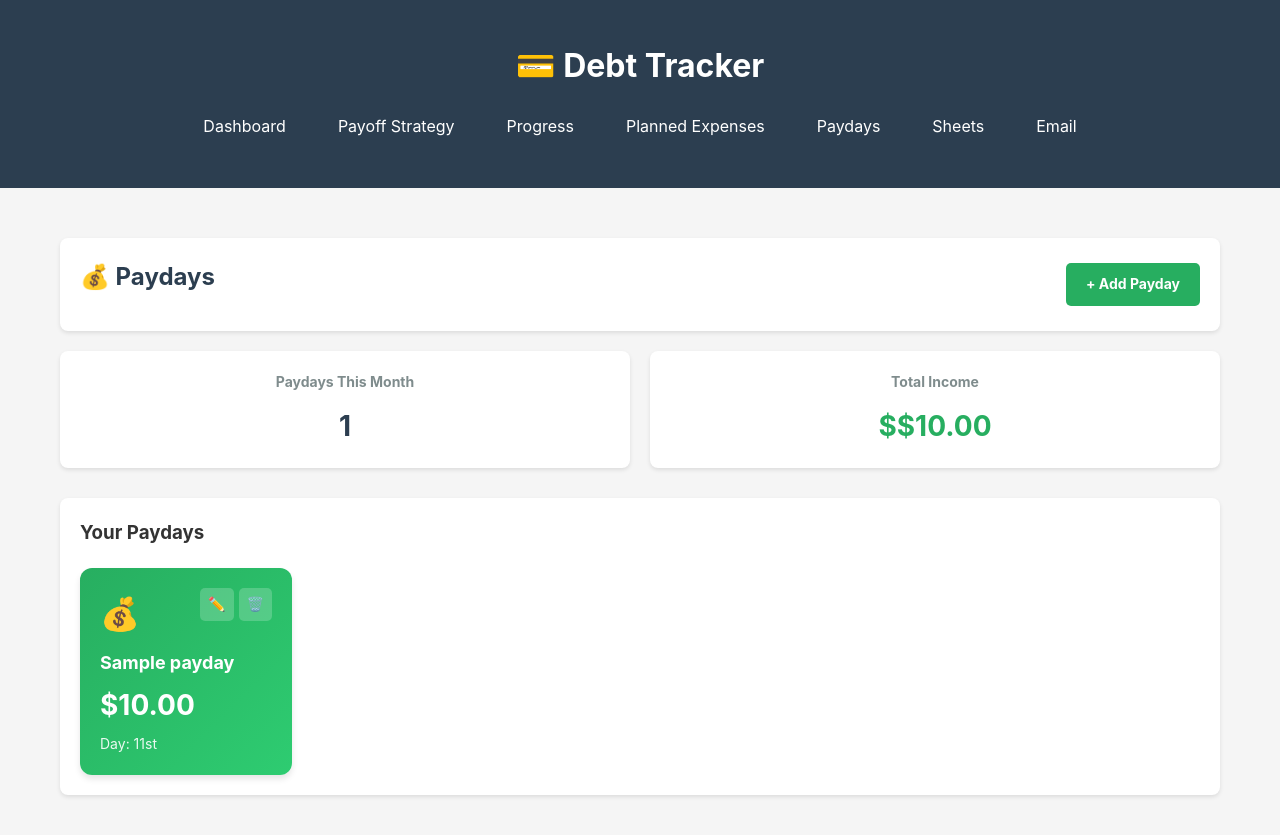
After one commit to stevenlutsky-oss/debt-tracker-app, a Flask app: page /paydays in a window 1280 px wide. The commit adds this page. Run offline with Flask 2, Linux system fonts and the light colour scheme; a user stored in the database is signed in; tables that the repository leaves empty hold one stand-in row (values such as "Sample post").

Commit message:
Add paydays feature, days of week on calendar, expected balance tracking

```diff
--- a/app.py
+++ b/app.py
@@ -611,6 +611,18 @@ def migrate_db():
     except:
         cursor.execute("ALTER TABLE cards ADD COLUMN payment_type TEXT DEFAULT 'minimum'")
 
+    # Create paydays table if it doesn't exist
+    cursor.execute('''
+        CREATE TABLE IF NOT EXISTS paydays (
+            id INTEGER PRIMARY KEY AUTOINCREMENT,
+            day INTEGER NOT NULL,
+            amount REAL NOT NULL,
+            name TEXT DEFAULT 'Payday',
+            is_active INTEGER DEFAULT 1,
+            created_at TIMESTAMP DEFAULT CURRENT_TIMESTAMP
+        )
+    ''')
+
     # Create planned_expenses table if it doesn't exist
     cursor.execute('''
         CREATE TABLE IF NOT EXISTS planned_expenses (
@@ -831,17 +843,57 @@ def api_calendar(month=None, year=None):
 
     month_name = datetime(year, month, 1).strftime('%B %Y')
 
-    # Get cards and expenses
+    # Get cards, expenses, paydays, and bank accounts
     conn = get_db()
     cursor = conn.cursor()
     cursor.execute('SELECT * FROM cards ORDER BY due_day ASC')
     cards = cursor.fetchall()
     cursor.execute('SELECT * FROM planned_expenses WHERE is_active = 1 ORDER BY due_day ASC')
     expenses = cursor.fetchall()
+    cursor.execute('SELECT * FROM paydays WHERE is_active = 1 ORDER BY day ASC')
+    paydays = cursor.fetchall()
     conn.close()
 
+    # Get bank accounts for balance
+    bank_accounts = read_bank_accounts()
+    current_bank_balance = sum(a['balance'] for a in bank_accounts) if bank_accounts else 0
+
+    # Calculate expected balance for each day
+    expected_balance_by_day = {}
+    running_balance = current_bank_balance
+
+    # If viewing current month, start from today. Otherwise, calculate from start of month
     is_current_month = (month == today.month and year == today.year)
     today_day = today.day if is_current_month else None
+
+    # Start day for calculation
+    start_day = today_day if is_current_month else 1
+
+    for day in range(1, days_in_month + 1):
+        expected_balance_by_day[day] = running_balance
+
+        if is_current_month and day < today_day:
+            continue
+
+        # Add any paydays on or before this day
+        for payday in paydays:
+            if payday['day'] == day:
+                running_balance += payday['amount']
+
+        # Subtract card payments due on this day
+        for card in cards:
+            if card['due_day'] == day:
+                payment_type = card.get('payment_type', 'minimum')
+                next_payment = card.get('next_payment', 0)
+                if payment_type == 'next_payment' and next_payment and next_payment > 0:
+                    running_balance -= next_payment
+                else:
+                    running_balance -= card['minimum_payment']
+
+        # Subtract planned expenses due on this day
+        for exp in expenses:
+            if exp['due_day'] == day:
+                running_balance -= exp['amount']
 
     return jsonify({
         'month': month,
@@ -853,8 +905,11 @@ def api_calendar(month=None, year=None):
         'next_month': next_month_calc,
         'next_year': next_year,
         'today_day': today_day,
+        'current_bank_balance': current_bank_balance,
+        'expected_balance_by_day': expected_balance_by_day,
         'cards': [{'id': c['id'], 'name': c['name'], 'due_day': c['due_day']} for c in cards],
-        'expenses': [{'id': e['id'], 'name': e['name'], 'amount': e['amount'], 'due_day': e['due_day'], 'icon': e['icon']} for e in expenses]
+        'expenses': [{'id': e['id'], 'name': e['name'], 'amount': e['amount'], 'due_day': e['due_day'], 'icon': e['icon']} for e in expenses],
+        'paydays': [{'id': p['id'], 'day': p['day'], 'amount': p['amount'], 'name': p['name']} for p in paydays]
     })
 
 @app.route('/calendar')
@@ -1142,6 +1197,83 @@ def delete_expense(expense_id):
 
     flash('Expense deleted successfully!', 'success')
     return redirect(url_for('expenses'))
+
+# ============= PAYDAYS ROUTES =============
+
+@app.route('/paydays')
+@login_required
+def paydays():
+    """Show all paydays"""
+    conn = get_db()
+    cursor = conn.cursor()
+    cursor.execute('SELECT * FROM paydays WHERE is_active = 1 ORDER BY day ASC')
+    payday_list = cursor.fetchall()
+    conn.close()
+    return render_template('paydays.html', paydays=payday_list)
+
+@app.route('/paydays/add', methods=['GET', 'POST'])
+@login_required
+def add_payday():
+    """Add a new payday"""
+    if request.method == 'POST':
+        day = int(request.form['day'])
+        amount = float(request.form['amount'])
+        name = request.form.get('name', 'Payday')
+
+        conn = get_db()
+        cursor = conn.cursor()
+        cursor.execute('''
+            INSERT INTO paydays (day, amount, name)
+            VALUES (?, ?, ?)
+        ''', (day, amount, name))
+        conn.commit()
+        conn.close()
+
+        flash(f'Payday added!', 'success')
+        return redirect(url_for('paydays'))
+
+    return render_template('payday_form.html', payday=None, title='Add Payday')
+
+@app.route('/paydays/<int:payday_id>/edit', methods=['GET', 'POST'])
+@login_required
+def edit_payday(payday_id):
+    """Edit an existing payday"""
+    conn = get_db()
+    cursor = conn.cursor()
+
+    if request.method == 'POST':
+        day = int(request.form['day'])
+        amount = float(request.form['amount'])
+        name = request.form.get('name', 'Payday')
+
+        cursor.execute('''
+            UPDATE paydays SET day = ?, amount = ?, name = ?
+            WHERE id = ?
+        ''', (day, amount, name, payday_id))
+        conn.commit()
+        conn.close()
+
+        flash(f'Payday updated!', 'success')
+        return redirect(url_for('paydays'))
+
+    cursor.execute('SELECT * FROM paydays WHERE id = ?', (payday_id,))
+    payday = cursor.fetchone()
+    conn.close()
+
+    return render_template('payday_form.html', payday=payday, title='Edit Payday')
+
+@app.route('/paydays/<int:payday_id>/delete')
+@login_required
+def delete_payday(payday_id):
+    """Delete a payday"""
+    conn = get_db()
+    cursor = conn.cursor()
+    cursor.execute('UPDATE paydays SET is_active = 0 WHERE id = ?', (payday_id,))
+    conn.commit()
+    conn.close()
+
+    flash('Payday deleted!', 'success')
+    return redirect(url_for('paydays'))
 
 # ============= PLAID LINK ROUTES =============
 
--- a/templates/base.html
+++ b/templates/base.html
@@ -282,6 +282,7 @@
                 <a href="/strategy">Payoff Strategy</a>
                 <a href="/progress">Progress</a>
                 <a href="/expenses">Planned Expenses</a>
+                <a href="/paydays">Paydays</a>
                 <a href="/sheets/manage">Sheets</a>
                 <a href="/email/configure">Email</a>
             </nav>
--- /dev/null
+++ b/templates/paydays.html
@@ -0,0 +1,119 @@
+{% extends "base.html" %}
+
+{% block title %}Paydays - Debt Tracker{% endblock %}
+
+{% block content %}
+
+<div class="card">
+    <div style="display: flex; justify-content: space-between; align-items: center; flex-wrap: wrap; gap: 15px;">
+        <h2>💰 Paydays</h2>
+        <a href="/paydays/add" class="btn" style="background: #27ae60; color: white; padding: 10px 20px; border-radius: 5px; text-decoration: none; font-weight: bold;">+ Add Payday</a>
+    </div>
+</div>
+
+{% if paydays %}
+<div class="stats-grid">
+    <div class="stat-card">
+        <h3>Paydays This Month</h3>
+        <div class="value">{{ paydays|length }}</div>
+    </div>
+    <div class="stat-card">
+        <h3>Total Income</h3>
+        <div class="value" style="color: #27ae60;">${{ paydays|sum(attribute='amount')|currency }}</div>
+    </div>
+</div>
+
+<div class="card">
+    <h3>Your Paydays</h3>
+    <div class="expense-grid">
+        {% for payday in paydays %}
+        <div class="expense-card" style="background: linear-gradient(135deg, #27ae60 0%, #2ecc71 100%);">
+            <div class="expense-header">
+                <span class="expense-icon">💰</span>
+                <div class="expense-actions">
+                    <a href="/paydays/{{ payday.id }}/edit" class="icon-btn" title="Edit">✏️</a>
+                    <a href="/paydays/{{ payday.id }}/delete" class="icon-btn" title="Delete" onclick="return confirm('Delete this payday?')">🗑️</a>
+                </div>
+            </div>
+            <div class="expense-name">{{ payday.name }}</div>
+            <div class="expense-amount">{{ payday.amount|currency }}</div>
+            <div class="expense-due">Day: {{ payday.day }}{{ payday.day|ordinal }}</div>
+        </div>
+        {% endfor %}
+    </div>
+</div>
+
+{% else %}
+<div class="card" style="text-align: center; padding: 40px;">
+    <p style="color: #7f8c8d; font-size: 18px;">No paydays added yet.</p>
+    <p style="color: #95a5a6;">Add your paydays to track expected bank balance.</p>
+    <a href="/paydays/add" class="btn" style="background: #27ae60; color: white; padding: 12px 24px; border-radius: 5px; text-decoration: none; display: inline-block; margin-top: 15px; font-weight: bold;">+ Add Your First Payday</a>
+</div>
+{% endif %}
+
+<style>
+    .expense-grid {
+        display: grid;
+        grid-template-columns: repeat(auto-fill, minmax(200px, 1fr));
+        gap: 15px;
+        margin-top: 20px;
+    }
+
+    .expense-card {
+        background: linear-gradient(135deg, #667eea 0%, #764ba2 100%);
+        border-radius: 12px;
+        padding: 20px;
+        color: white;
+        box-shadow: 0 4px 6px rgba(0,0,0,0.1);
+        transition: transform 0.2s;
+    }
+
+    .expense-card:hover {
+        transform: translateY(-3px);
+        box-shadow: 0 6px 12px rgba(0,0,0,0.15);
+    }
+
+    .expense-header {
+        display: flex;
+        justify-content: space-between;
+        align-items: flex-start;
+    }
+
+    .expense-icon {
+        font-size: 32px;
+    }
+
+    .expense-actions {
+        display: flex;
+        gap: 5px;
+    }
+
+    .icon-btn {
+        background: rgba(255,255,255,0.2);
+        border: none;
+        border-radius: 5px;
+        padding: 5px 8px;
+        cursor: pointer;
+        font-size: 14px;
+        text-decoration: none;
+    }
+
+    .expense-name {
+        font-size: 18px;
+        font-weight: bold;
+        margin-top: 10px;
+    }
+
+    .expense-amount {
+        font-size: 28px;
+        font-weight: bold;
+        margin: 5px 0;
+    }
+
+    .expense-due {
+        font-size: 14px;
+        opacity: 0.9;
+    }
+</style>
+
+{% endblock %}
```
Also changed, not shown: templates/index.html (+45 -1 lines), templates/payday_form.html (added, +40 -0 lines), debt.db.
